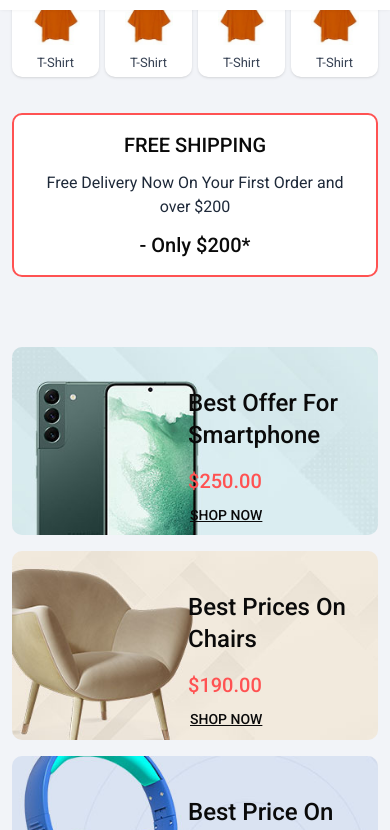
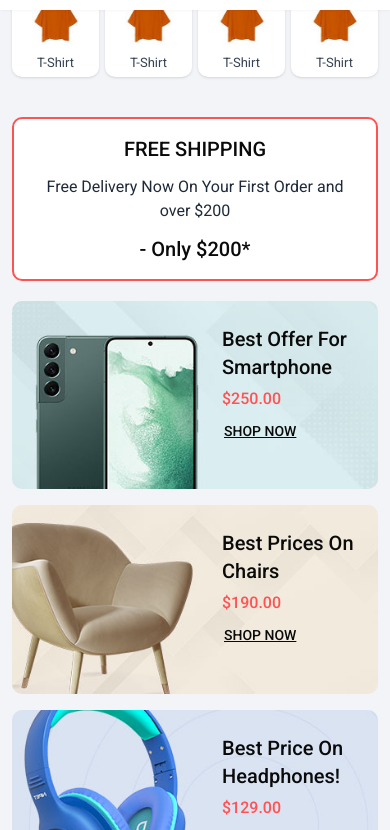
Before and after one commit to shakibalfurkan/classyshop-customer-app, a React (Vite) app: page / in a window 390 px wide. Shown: the part 834-1664 px from the top of the page. Built offline with nearby package versions, Linux system fonts and the light colour scheme.

Commit message:
featuredOffers section created

```diff
--- a/src/components/DeliveryNoticeBar/index.tsx
+++ b/src/components/DeliveryNoticeBar/index.tsx
@@ -2,7 +2,7 @@
 
 export default function DeliveryNoticeBar() {
   return (
-    <section className="container mt-9 lg:mt-[70px]">
+    <section className="container mt-10 lg:mt-[70px]">
       <div className="flex flex-col lg:flex-row gap-3 items-center justify-between bg-white rounded-lg p-4 lg:py-6 lg:px-10 border-2 border-primary">
         <div className="flex items-center gap-3">
           <img
--- a/src/components/FeaturedOffers/index.tsx
+++ b/src/components/FeaturedOffers/index.tsx
@@ -5,7 +5,7 @@
 
 export default function FeaturedOffers() {
   return (
-    <section className="container mt-[70px] mb-80">
+    <section className="container mt-5 lg:mt-[70px] mb-80">
       <div className="flex flex-col md:flex-row items-center gap-4">
         <FeaturedOffersBanner
           image={advertisement1}
--- a/src/components/FeaturedOffersBanner/index.tsx
+++ b/src/components/FeaturedOffersBanner/index.tsx
@@ -23,12 +23,16 @@
           alt={alt}
           className="rounded-sm group-hover:scale-[115%] transition-all duration-1000 ease-out"
         />
-        <div className="absolute top-10 right-5 max-w-[170px]">
-          <h2 className="text-2xl font-medium mb-4 capitalize">{title}</h2>
-          <h3 className="text-xl font-medium text-primary mb-2">${price}</h3>
+        <div className="absolute top-6 md:top-3 lg:top-8 right-1.5 lg:right-5 max-w-[150px] md:max-w-24 lg:max-w-[170px]">
+          <h2 className="text-xl md:text-[15px] lg:text-2xl font-medium mb-1.5 lg:mb-4 capitalize">
+            {title}
+          </h2>
+          <h3 className="md:text-[15px] lg:text-xl font-medium text-primary mb-2 md:mb-0.5 lg:mb-2">
+            ${price}
+          </h3>
           <Link
             to={link}
-            className="text-sm uppercase font-medium underline hover:no-underline p-0.5"
+            className="text-sm md:text-[13px] lg:text-sm uppercase font-medium underline hover:no-underline p-0.5"
           >
             Shop Now
           </Link>
```
